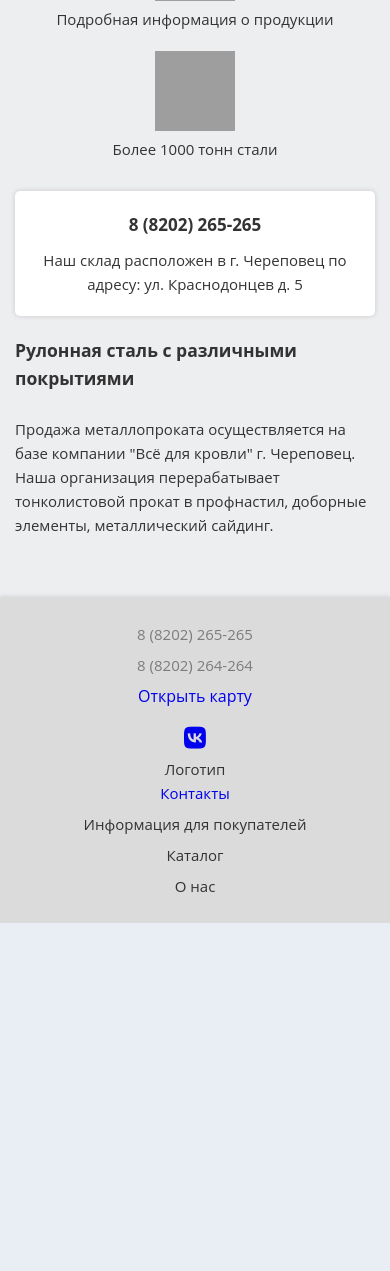
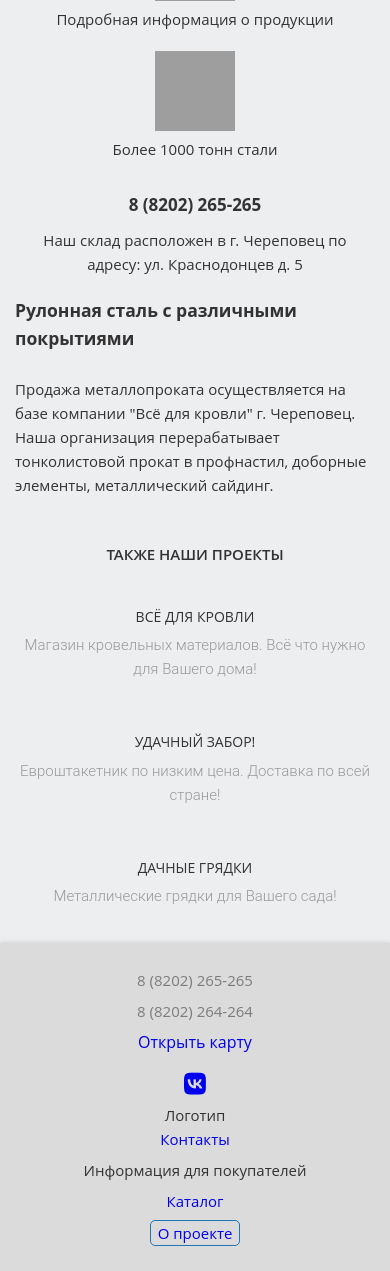
Before and after one commit to Rooseveltiny/e-commerce, a Django app: template db_tutorial/db_orm/templates/index.html in a window 390 px wide. Shown: the part 643-1914 px from the top of the page. Before the commit the page ends 1566 px from the top, so only its background shows below. Run offline with Django 3.2, Linux system fonts and the light colour scheme; the template is opened without the code that fills it, so the values that code supplies are empty; some libraries are stand-ins or nearby versions; grey boxes are pictures that could not be loaded.

Commit message:
added many features

```diff
--- a/db_tutorial/db_orm/templates/base.html
+++ b/db_tutorial/db_orm/templates/base.html
@@ -10,6 +10,7 @@
     <link rel="stylesheet" href="{% static 'assets/css/styles.css'%}" type="text/css">
     <title>Document</title>
     <script src="https://kit.fontawesome.com/342438aef4.js" crossorigin="anonymous"></script>
+
 </head>
 
 <header class="header" id="header">
@@ -20,7 +21,7 @@
             </a>
             <nav class="nav" id="nav">
                 <a href="{% url 'contacts' %}" class="nav_link" data-scroll="#contacts">Контакты</a>
-                <a href="#" class="nav_link" data-scroll="#services">г. Череповец</a>
+                <!-- <a href="#" class="nav_link" data-scroll="#services">г. Череповец</a> -->
                 <a href="#" class="nav_link" data-scroll="#blog">Оставить заявку</a>
                 <a href="#" class="nav_link" data-scroll="#work">тел. 8 (8202) 265-265</a>
                 <a href="{% url 'information' %}" class="nav_link nav_link--info" data-scroll="#footer">Информация для покупателей</a>
@@ -51,24 +52,27 @@
                 <div class="footer_col_two">
                     <div class="logo">Логотип</div>
                 </div>
-                <div class="footer_col_three">
+                <div class="footer_col_three" id="app">
                     <div class="footer_item">
-                      <a href="{% url 'contacts' %}">Контакты</a>
+                        <a href="{% url 'contacts' %}">Контакты</a>
                     </div>
                     <div class="footer_item">
                         Информация для покупателей
                     </div>
                     <div class="footer_item">
-                        Каталог
+                        <a href="{% url 'catalog'%}">Каталог</a>
                     </div>
                     <div class="footer_item">
-                        О нас
+                       <div class="about_project"><a href="{% url 'information'%}">О проекте</a></div>
                     </div>
                 </div>
             </div>
         </div>
     </div>
 
+    <script src="https://cdn.jsdelivr.net/npm/vue"></script>
+    <script src="{% static 'assets/javascript/App.js'%}"></script>
+
 </body>
 
 </html>
--- a/db_tutorial/db_orm/templates/index.html
+++ b/db_tutorial/db_orm/templates/index.html
@@ -3,6 +3,7 @@
 <!-- {% load static %} -->
 
 {% block content %}
+
 
 <div class="section section--first_section">
     <div class="container">
@@ -15,6 +16,8 @@
     </div>
 </div>
 
+
+<!-- <div class="general_block_style --full_page"> -->
     <div class="section">
         <div class="container">
             <div class="title">Сервис</div>
@@ -50,7 +53,7 @@
 
     <div class="section">
         <div class="container">
-            <div class="contacts general_block_style">
+            <div class="contacts">
                 <div class="contacts_title">
                     8 (8202) 265-265
                 </div>
@@ -79,4 +82,8 @@
             </div>
         </div>
 
+        {% include 'our_projects.html' %}
+
+<!-- </div> -->
+
         {% endblock %}
--- /dev/null
+++ b/db_tutorial/db_orm/templates/our_projects.html
@@ -0,0 +1,56 @@
+<div class="section">
+            <div class="title">также Наши проекты</div>
+    </div>
+
+    <div class="section">
+        <div class="container">
+            <div class="projects">
+
+                <div class="projects_item">
+                    <div class="projects_inner">
+                        <div class="projects_img">
+                                <img src="https://via.placeholder.com/200x200" alt="">
+                                <div class="projects_text">
+                                    VDKONLINE.RU
+                                </div>
+                        </div>
+                    </div>
+                        <div class="projects_info">
+                                <div class="projects_name">Всё для кровли</div>
+                                <div class="projects_prof">Магазин кровельных материалов. Всё что нужно для Вашего дома!</div>
+                        </div>
+                </div>
+
+                <div class="projects_item">
+                    <div class="projects_inner">
+                        <div class="projects_img">
+                                <img src="https://via.placeholder.com/200x200" alt="">
+                                <div class="projects_text">
+                                    UZAB.RU
+                                </div>
+                        </div>
+                    </div>
+                        <div class="projects_info">
+                                <div class="projects_name">Удачный Забор!</div>
+                                <div class="projects_prof">Евроштакетник по низким цена. Доставка по всей стране!</div>
+                        </div>
+                </div>
+
+
+                <div class="projects_item">
+                    <div class="projects_inner">
+                        <div class="projects_img">
+                                <img src="https://via.placeholder.com/200x200" alt="">
+                                <div class="projects_text">
+                                    ГРЯДКИ.РУС
+                                </div>
+                        </div>
+                    </div>
+                        <div class="projects_info">
+                                <div class="projects_name">Дачные грядки</div>
+                                <div class="projects_prof">Металлические грядки для Вашего сада!</div>
+                        </div>
+                    </div>
+            </div>
+        </div>
+    </div>
--- a/db_tutorial/static/assets/css/styles.css
+++ b/db_tutorial/static/assets/css/styles.css
@@ -180,13 +191,30 @@
     padding-bottom: 7px;
 }
 
+.about_project{
+    display: inline-block;
+    padding: 0 7px;
+    border-radius: 5px;
+    border: 1px solid #2276b6;
+    cursor: pointer;
+    transition: .2s linear;
+}
+
+.about_project:hover{
+    background: #2276b6;
+    color: #fff;
+}
+
+.about_project:hover a{
+    color: #fff;
+}
+
 .footer_item--phone{
     color: rgb(124, 124, 124)
 }
 
 .footer_item--map{
     color: #4a76a8;
-    /* text-decoration: underline; */
     font-size: 16px;
 }
 
@@ -603,15 +631,108 @@
 
 .information_advs_content--reverse{
     padding-left: 0;
+    padding-right: 40px;
 }
 
+.info_list{
+    font-size: 16px;
+}
+
+.info_block_title{
+    font-size: 20px;
+}
+
+/* PROJECTS */
+.projects{
+    display: flex;
+    justify-content: space-between;
+    margin: 0 -15px 0;
+}
+
+.projects_inner:hover .projects_text{
+    opacity: 1;
+}
+
+.projects_item{
+    width: 32%;
+    padding: 0 15px;
+}
+
+.projects_inner{
+
+    background-color: #95e1d3;
+    position: relative;
+}
+
+.projects_img {
+    background: linear-gradient(to bottom, #4a76a8, #68a5eb);
+    transition: transform .3s linear;
+}
+
+.projects_inner:hover .projects_img img {
+    opacity: .1;
+}
+
+.projects_inner:hover .projects_img {
+    transform: translate3d(-10px, -10px, 0);
+}
+
+.projects_img img {
+    display: block;
+    transition: opacity .1s linear;
+    max-width: 100%;
+    height: auto;
+    width: 100%;
+}
+
+.projects_text {
+    width: 100%;
+    color: #fff;
+    text-transform: uppercase;
+    font-weight: bold;
+    font-style: 18px;
+    text-align: center;
+    opacity: 0;
+    position: absolute;
+    top: 50%;
+    left: 0;
+    z-index: 2;
+    transform: translate3d(0, -50%, 0);
+    transition: opacity .2s linear;
+}
+
+.projects_info{
+    margin-top: 20px;
+    text-align: center;
+
+}
+
+.projects_name{
+    font-size: 14px;
+    color: #333;
+    text-transform: uppercase;
+    margin-bottom: 5px;
+}
+
+.projects_prof {
+    color: #999;
+    font-family: 'Roboto', sans-serif;
+    font-size: 15px;
+    /* font-style: italic; */
+    font-weight: 300;
+}
+
+
+/* MEDIA REQUESTS */
+/* MEDIA REQUESTS */
+/* MEDIA REQUESTS */
+/* MEDIA REQUESTS */
+/* MEDIA REQUESTS */
 
 /* desktop */
 @media (max-width: 1200px) {
 
     /* intro */
-
-
 }
 
 /* tablet */
@@ -688,6 +816,55 @@
     /* contacts */
     .contacts_content{
         font-size: 13px;
+    }
+
+    /* ABOUT PROJECT */
+    .information_advs_item{
+        flex-wrap: wrap;
+        border-top: 1px solid #bdbdbd;
+    }
+
+    .information_advs_item:first-child{
+        border-top: none;
+    }
+
+    .information_advs_img{
+        margin: 0 auto;
+    }
+
+    .information_advs_img img{
+        width: 350px;
+        height: 262px;
+    }
+
+    .information_advs_content:first-child{
+        padding: 20px;
+    }
+
+    .information_advs_content{
+        padding: 20px 0;
+    }
+
+    .info_title{
+        text-align: left;
+    }
+
+    /* projects */
+    /* Cards  */
+    .projects_item{
+        width: 100%;
+        max-width: 410px;
+        margin-bottom: 30px;
+    }
+
+    .projects {
+        margin-top: 0;
+        justify-content: center;
+        flex-wrap: wrap;
+    }
+
+    .projects_item:last-child{
+        margin-bottom: 0;
     }
 
 }
--- /dev/null
+++ b/db_tutorial/static/assets/javascript/App.js
@@ -0,0 +1,9 @@
+
+var app3 = new Vue({
+    el: '#app',
+    data() {
+      return {
+        products: "Socks",
+      }
+    }
+  })
```
Also changed, not shown: other parts of db_tutorial/static/assets/css/styles.css (+59 -15 lines), db_tutorial/db_orm/templates/information.html (+27 -3 lines), db_tutorial/static/assets/images/call-center.jpg (added), db_tutorial/static/assets/images/filter.jpg (added), db_tutorial/static/assets/images/inf_catalog.jpg (added), db_tutorial/static/assets/images/inf_details.jpg (added). Lines whose indentation alone changed are shown as unchanged.
